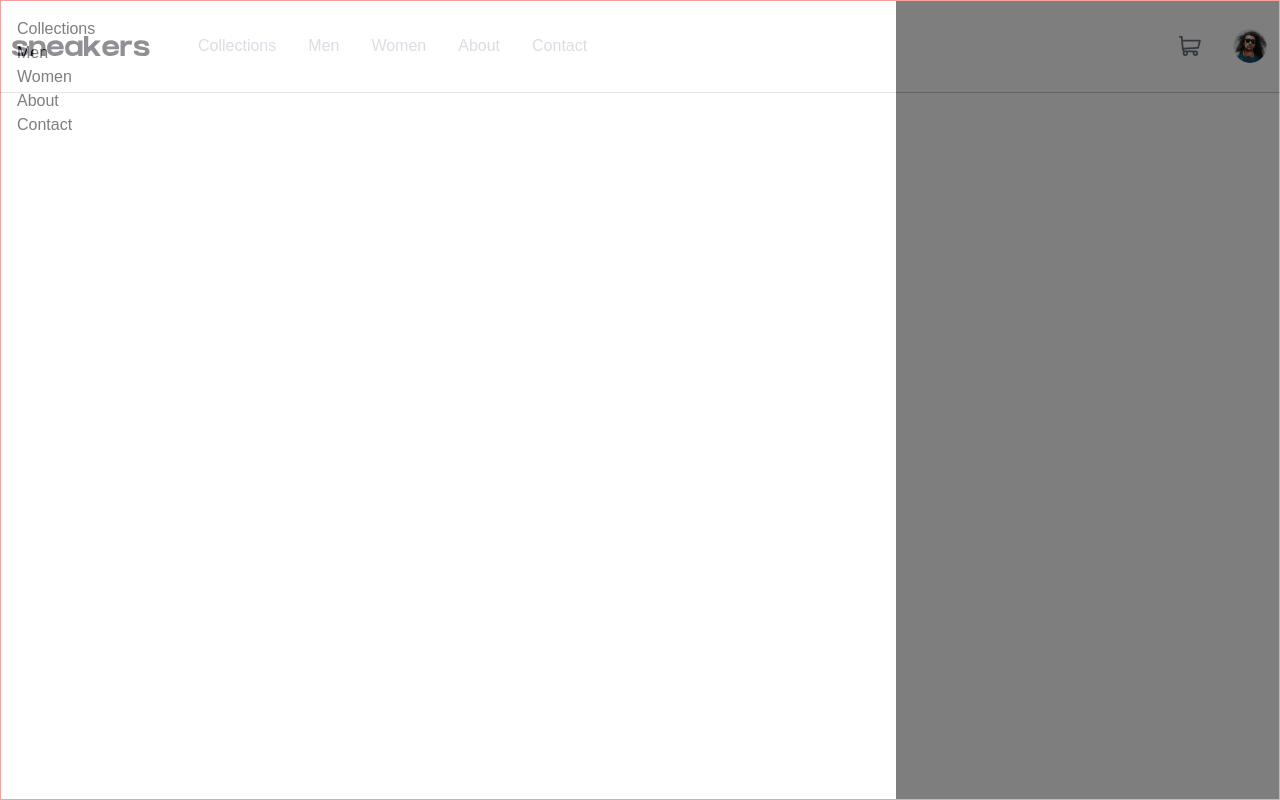
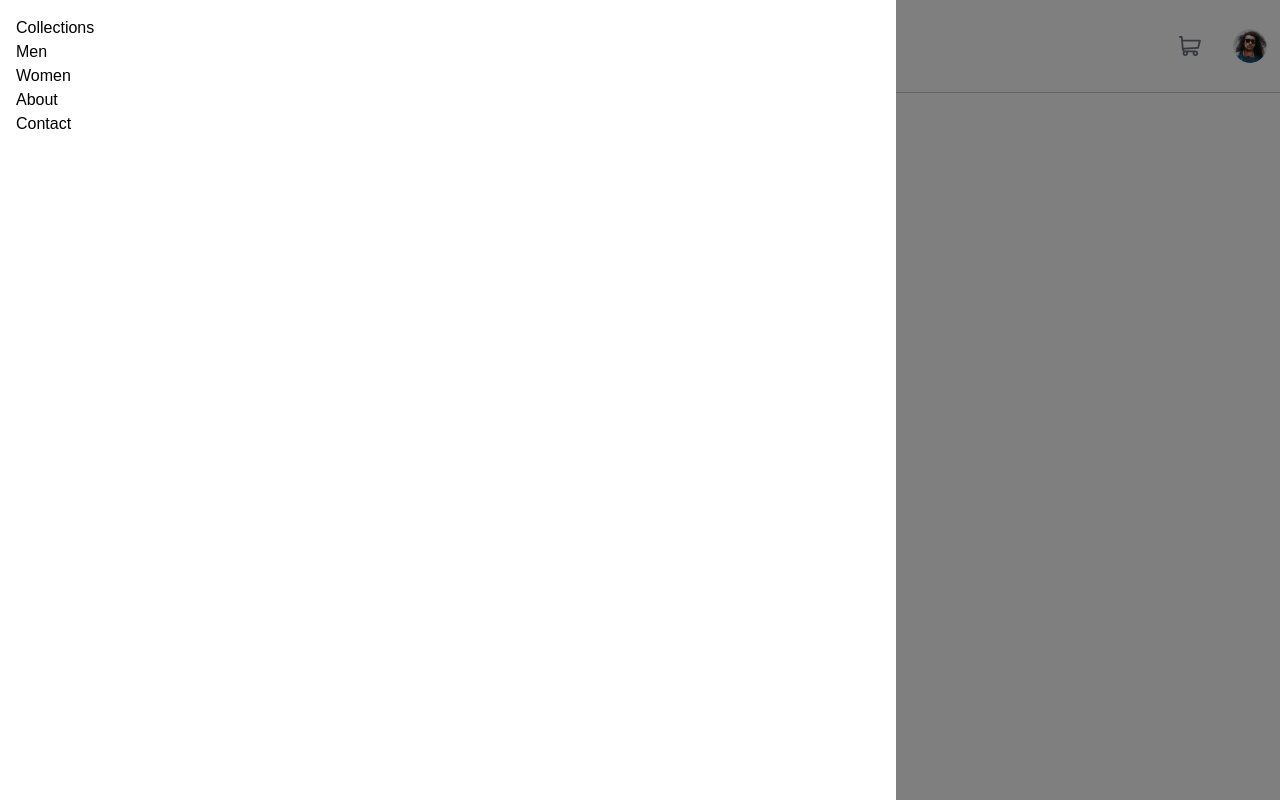
Before and after one commit to Tobbs101/fe-mentor-ecommerce-challenge, a React (Create React App) app: page / in a window 1280 px wide. Built offline with nearby package versions, Linux system fonts and the light colour scheme.

Commit message:
added backdrop

```diff
--- a/src/App.js
+++ b/src/App.js
@@ -1,6 +1,7 @@
 import "./App.css";
 import Header from "./components/header/Header";
 import Sidenav from "./components/sidenav/Sidenav";
+import BackDrop from "./components/backdrop/BackDrop";
 import { useState } from "react";
 
 function App() {
@@ -14,8 +15,9 @@ function App() {
         minHeight: "100vh",
       }}
     >
+      <BackDrop toggleNav={toggleSideNav} />
       <Header toggleNav={toggleSideNav} setToggleNav={setToggleSideNav} />
-      <Sidenav toggleNav={toggleSideNav} />
+      <Sidenav toggleNav={toggleSideNav} setToggleNav={setToggleSideNav} />
     </div>
   );
 }
--- /dev/null
+++ b/src/components/backdrop/BackDrop.jsx
@@ -0,0 +1,12 @@
+import React from "react";
+
+const BackDrop = () => {
+  return (
+    <div
+      className="absolute bg-customBlack w-full h-full top-0 left-0"
+      style={{ opacity: "0.5", zIndex: "10" }}
+    ></div>
+  );
+};
+
+export default BackDrop;
--- a/src/components/sidenav/Sidenav.jsx
+++ b/src/components/sidenav/Sidenav.jsx
@@ -1,22 +1,18 @@
 import React from "react";
 import { categories } from "../header/categories";
+import Close from "../../assets/icon-close.svg";
 
-const Sidenav = () => {
+const Sidenav = ({ toggleNav, setToggleNav }) => {
   return (
     <div
-      className="absolute bg-customBlack border border-red-500 w-full h-full top-0 left-0"
-      style={{ opacity: "0.5" }}
+      className="absolute bg-white h-full p-4 top-0 left-0"
+      style={{ width: "70%", opacity: "unset", zIndex: "20" }}
     >
-      <div
-        className="absolute bg-white h-full p-4"
-        style={{ width: "70%", opacity: "initial" }}
-      >
-        <ul>
-          {categories.map((x, index) => (
-            <li key={index}>{x.title}</li>
-          ))}
-        </ul>
-      </div>
+      <ul>
+        {categories.map((x, index) => (
+          <li key={index}>{x.title}</li>
+        ))}
+      </ul>
     </div>
   );
 };
```
